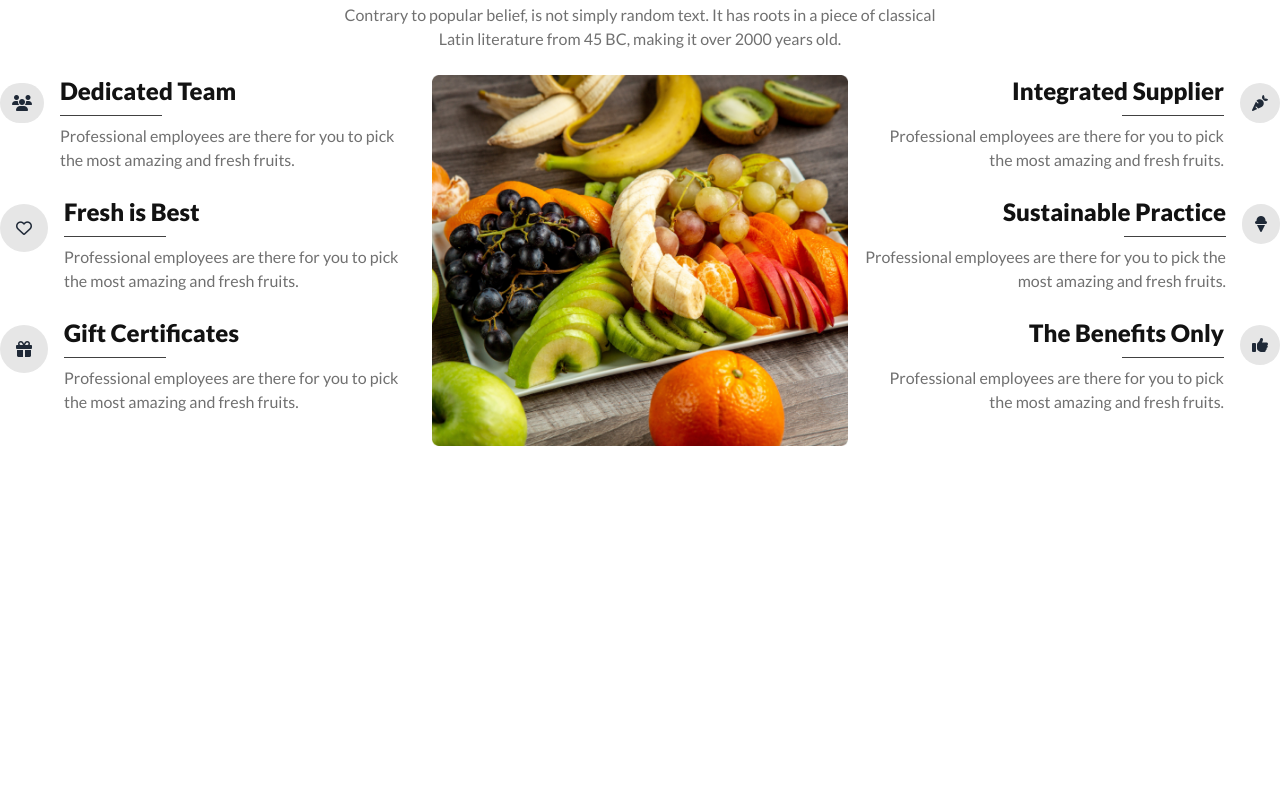
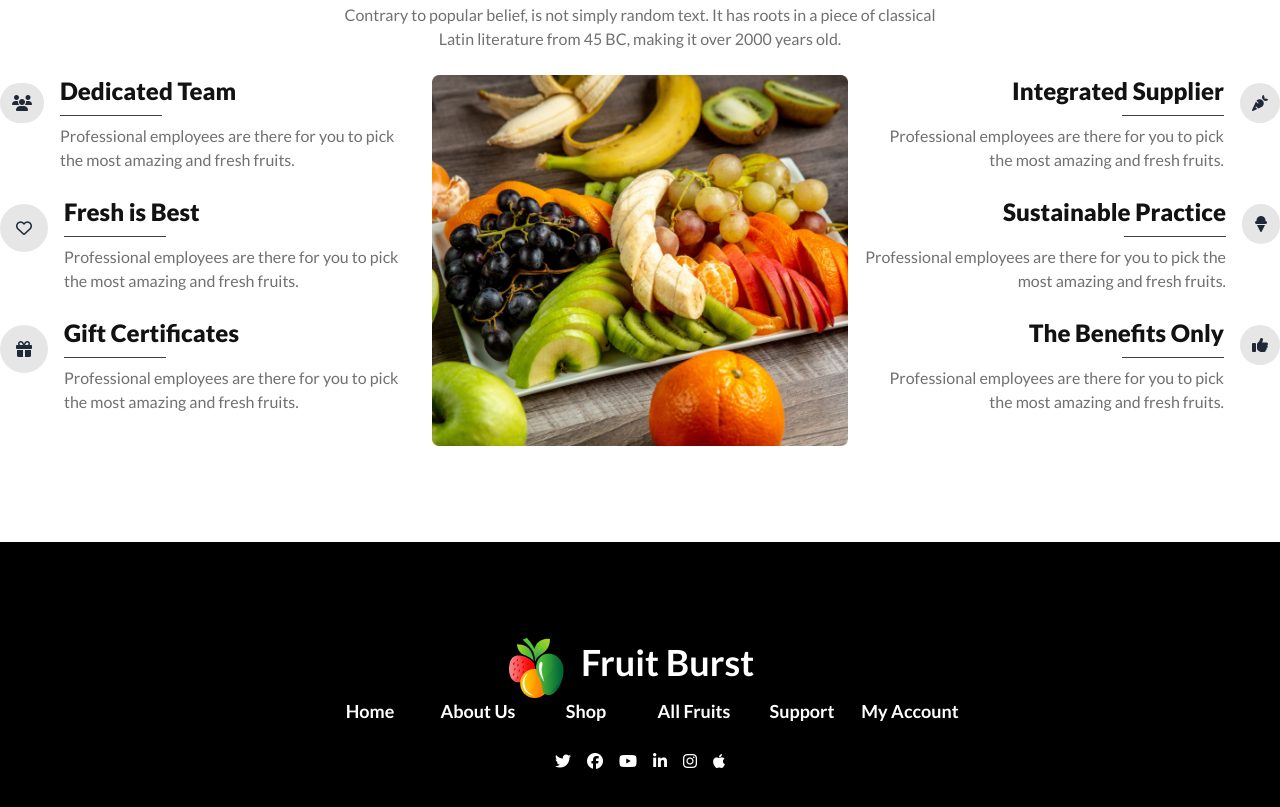
Before and after one commit to MM-MridUL/Fruit-Brust, a plain HTML site: page index.html in a window 1280 px wide. Shown: the part 2372-3179 px from the top of the page. Before the commit the page ends 2914 px from the top, so only its background shows below. Drawn offline with nearby package versions, Linux system fonts and the light colour scheme.

Commit message:
Added Footer section

```diff
--- a/index.html
+++ b/index.html
@@ -637,9 +637,30 @@
 
     </main>
 
-    <footer>
+    <footer class="bg-black py-24">
+      <div class="flex justify-center">
+        <img src="images/logo.png" alt="">
+      <a class="btn btn-ghost text-4xl text-white">Fruit Burst</a>
+    </div>
 
-
+    <div class="flex justify-center">
+      <div class="grid gap-2 grid-cols-3 lg:grid-cols-6 list-none w-[640px]  text-white text-[18px] font-bold">
+        <li class=" text-center"><a href="">Home</a></li>
+        <li class=" text-center"><a href="">About Us</a></li>
+        <li class=" text-center"><a href="">Shop</a></li>
+        <li class=" text-center"><a href="">All Fruits</a></li>
+        <li class=" text-center"><a href="">Support</a></li>
+        <li class=" text-center"><a href="">My Account</a></li>
+      </div>
+    </div>
+    <div class="flex flex-wrap justify-center gap-4 text-white mt-6">
+      <a href=""><i class="fa-brands fa-twitter"></i></a>
+      <a href=""><i class="fa-brands fa-facebook"></i></a>
+      <a href=""><i class="fa-brands fa-youtube"></i></a>
+      <a href=""><i class="fa-brands fa-linkedin-in"></i></a>
+      <a href=""><i class="fa-brands fa-instagram"></i></a>
+      <a href=""><i class="fa-brands fa-apple"></i></a>
+    </div>
     </footer>
   </body>
 </html>
```
